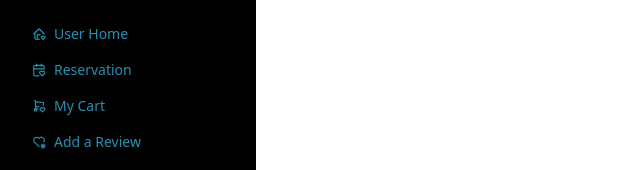
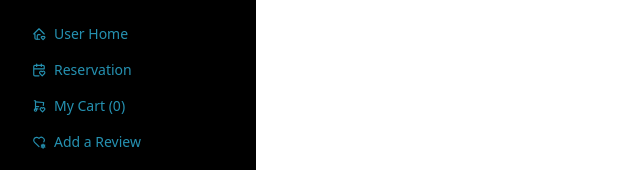
Before and after one commit to salehiin/pathfindr-frontend, a React (Vite) app: page /dashboard in a window 1280 px wide. Shown: the top 170 px of the page, without its empty margins (0-640 px from the left). Built offline with nearby package versions, Linux system fonts and the light colour scheme; no server answers.

Commit message:
cart data delete by user himself and item quantity dynamically update in cart done

```diff
--- a/src/Layout/Dashboard.jsx
+++ b/src/Layout/Dashboard.jsx
@@ -7,9 +7,11 @@ import { TbHeartCog } from "react-icons/tb";
 import { BsPersonHearts } from "react-icons/bs";
 import { PiListHeartThin } from "react-icons/pi";
 import { ImHome } from "react-icons/im";
+import useCart from "../hooks/useCart";
 
 
 const Dashboard = () => {
+    const [cart] = useCart();
     return (
         <div className="flex">
             {/* dashboard side bar */}
@@ -30,7 +32,7 @@ const Dashboard = () => {
                     <li>
                         <NavLink to="/dashboard/cart">
                             <TbShoppingCartHeart />
-                            My Cart</NavLink>
+                            My Cart ({cart.length})</NavLink>
                     </li>
                     <li>
                         <NavLink to="/dashboard/review">
--- a/src/pages/Dashboard/Cart/Cart.jsx
+++ b/src/pages/Dashboard/Cart/Cart.jsx
@@ -2,11 +2,13 @@ import Swal from "sweetalert2";
 import useCart from "../../../hooks/useCart";
 import CartTableRowData from "./CartTableRowData";
 import { BsTrash3 } from "react-icons/bs";
+import useAxiosSecure from "../../../hooks/useAxiosSecure";
 
 
 const Cart = () => {
-    const [cart] = useCart();
+    const [cart, refetch] = useCart();
     const totalCost = cart.reduce((total, item) => total + item.cost, 0);
+    const axiosSecure = useAxiosSecure();
 
     const handleDelete = id => {
         Swal.fire({
@@ -19,11 +21,18 @@ const Cart = () => {
             confirmButtonText: "Yes, delete it!"
         }).then((result) => {
             if (result.isConfirmed) {
-                // Swal.fire({
-                //     title: "Deleted!",
-                //     text: "Your file has been deleted.",
-                //     icon: "success"
-                // });
+
+                axiosSecure.delete(`/carts/${id}`)
+                    .then(res => {
+                        if (res.data.deletedCount > 0) {
+                            refetch();
+                            Swal.fire({
+                                title: "Deleted!",
+                                text: "Your file has been deleted.",
+                                icon: "success"
+                            });
+                        }
+                    })
             }
         });
     }
```
Also changed, not shown: 1 other file (tests, documents, lock files or other folders).
